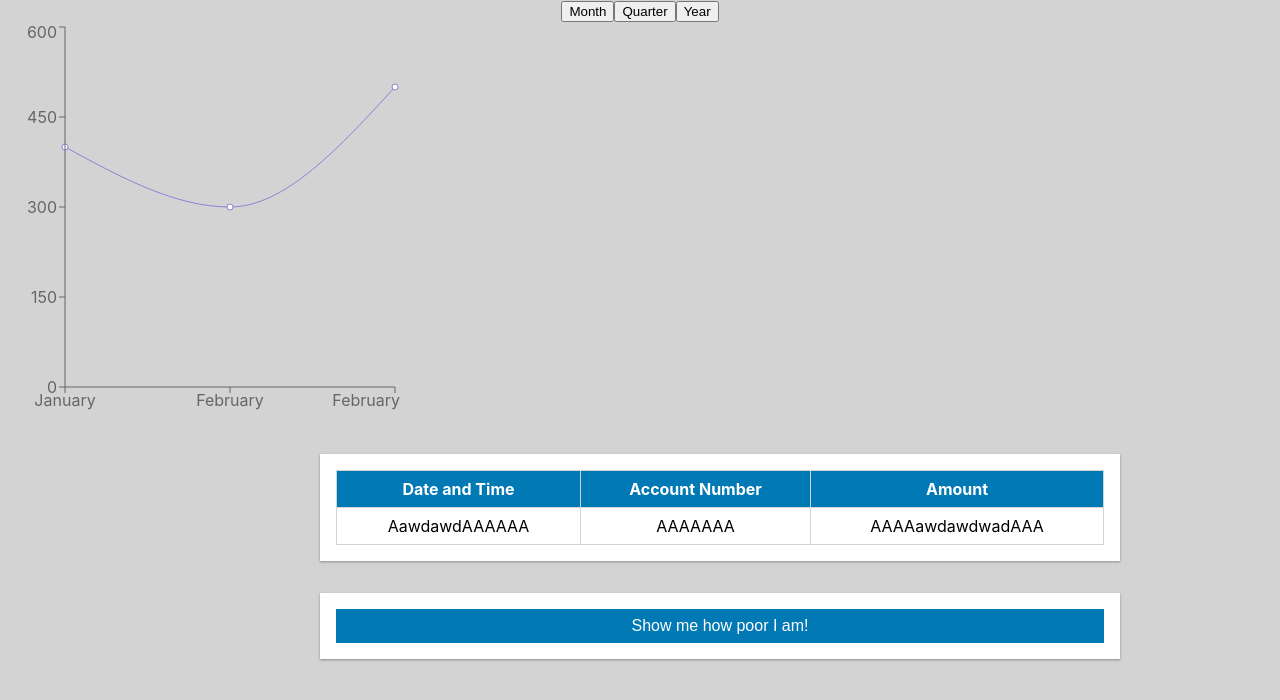
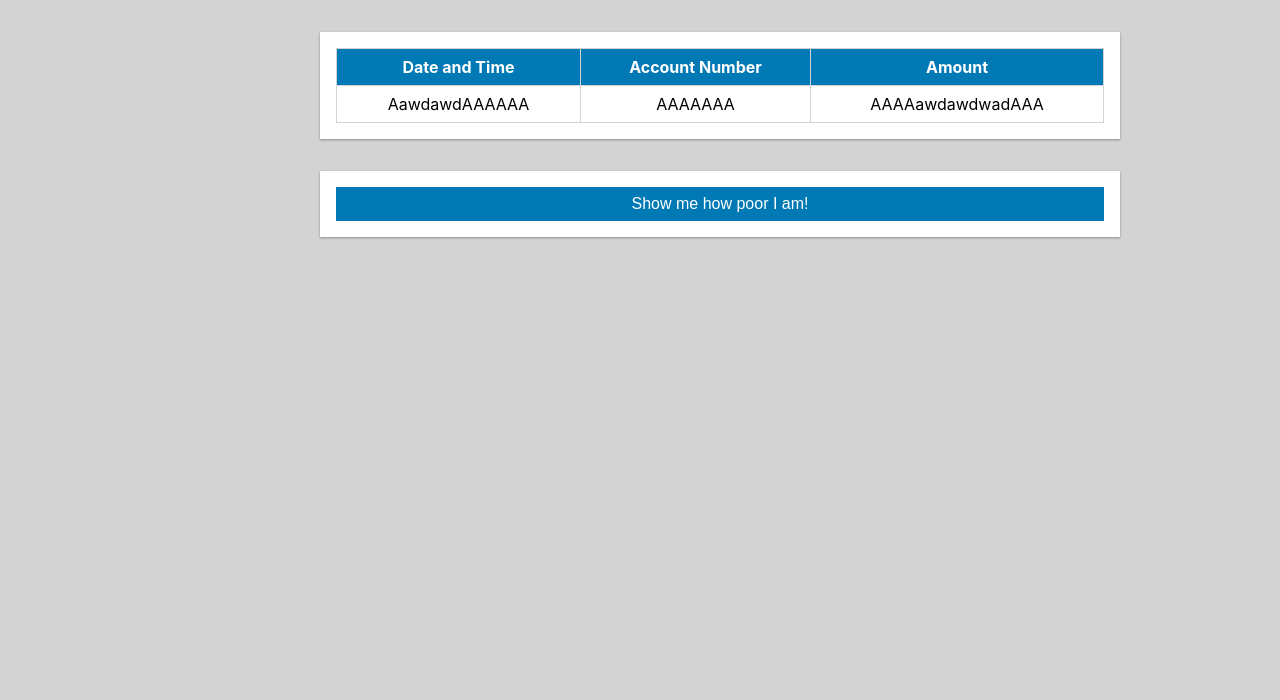
Before and after one commit to harleywelsby/Create-Camp-2021, a React (Create React App) app in the folder createcamp21/: page / in a window 1280 px wide. Shown: the top 700 px of the page. Built offline with nearby package versions, Linux system fonts and the light colour scheme.

Commit message:
Moved graph into graphs area

```diff
--- a/createcamp21/src/App.js
+++ b/createcamp21/src/App.js
@@ -1,14 +1,10 @@
 import './App.css';
-import MoneyLine from "./LineChart.js"
-
-const data = [{name: 'January', spendings: 400},{name: 'February', spendings: 300}, {name:'February',spendings:500}];
 import BankStatement from './Statement.js';
 import ModelProjections from './ModelProjections';
 
 function App() {
   return (
     <div className="App">
-      <MoneyLine data={data}/>
       <BankStatement/>
       <ModelProjections/>
     </div>
--- a/createcamp21/src/ModelProjections.js
+++ b/createcamp21/src/ModelProjections.js
@@ -1,4 +1,7 @@
 import {useState} from 'react'
+import MoneyLine from "./LineChart.js"
+
+const data = [{name: 'January', spendings: 400},{name: 'February', spendings: 300}, {name:'February',spendings:500}];
 
 //States:
 //Awaiting button (WAIT)
@@ -20,6 +23,7 @@ function ModelProjections() {
         </div>);
     } else {
         return (<div className="card-div">
+            <MoneyLine data={data}/>
             <button id="begin-button" onClick={flipState}>Hide how poor I am!</button>
         </div>);
     }
```
Also changed, not shown: 1 other file (tests, documents, lock files or other folders).
